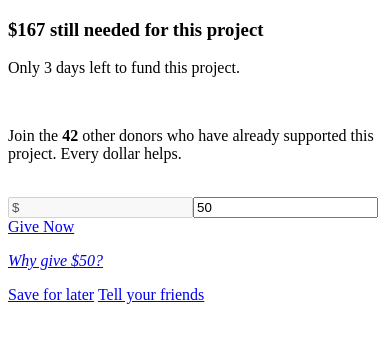
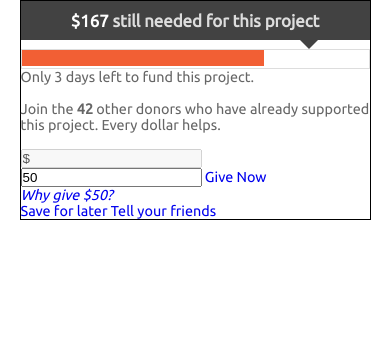
Before and after one commit to ashwin9209/kickstarterClone, a plain HTML site: page index.html in a window 390 px wide. Drawn offline with Linux system fonts and the light colour scheme.

Commit message:
updated to sass along with media queries

```diff
--- a/index.html
+++ b/index.html
@@ -6,7 +6,7 @@
         <title>A tiny clone of Kickstarter</title>
         <meta name="viewport" content="width=device-width, initial-scale=1">
         <link href="https://fonts.googleapis.com/css?family=Ubuntu" rel="stylesheet">
-        <link rel="stylesheet" href="css/main_new.css">
+        <link rel="stylesheet" href="css/main.css">
     </head>
     <body>
         <div class="container">
```
Also changed, not shown: 1 other file.
